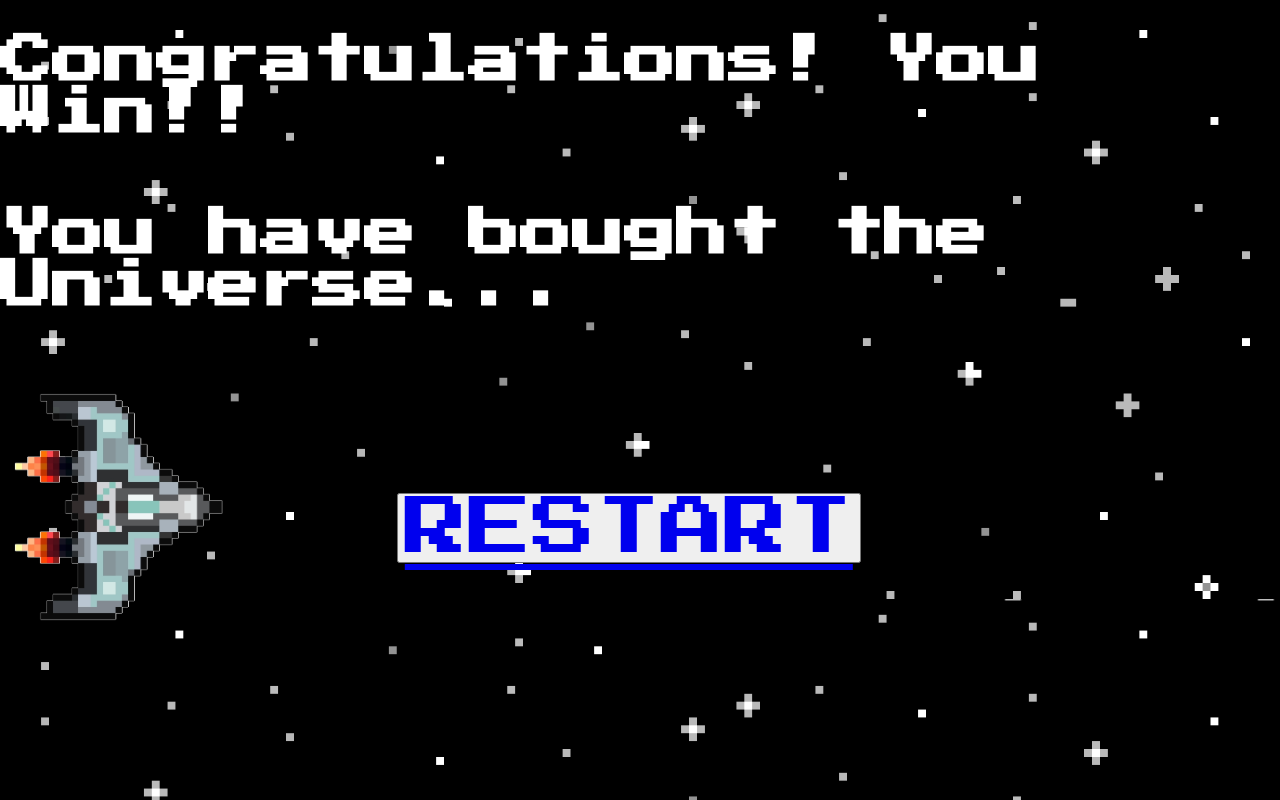
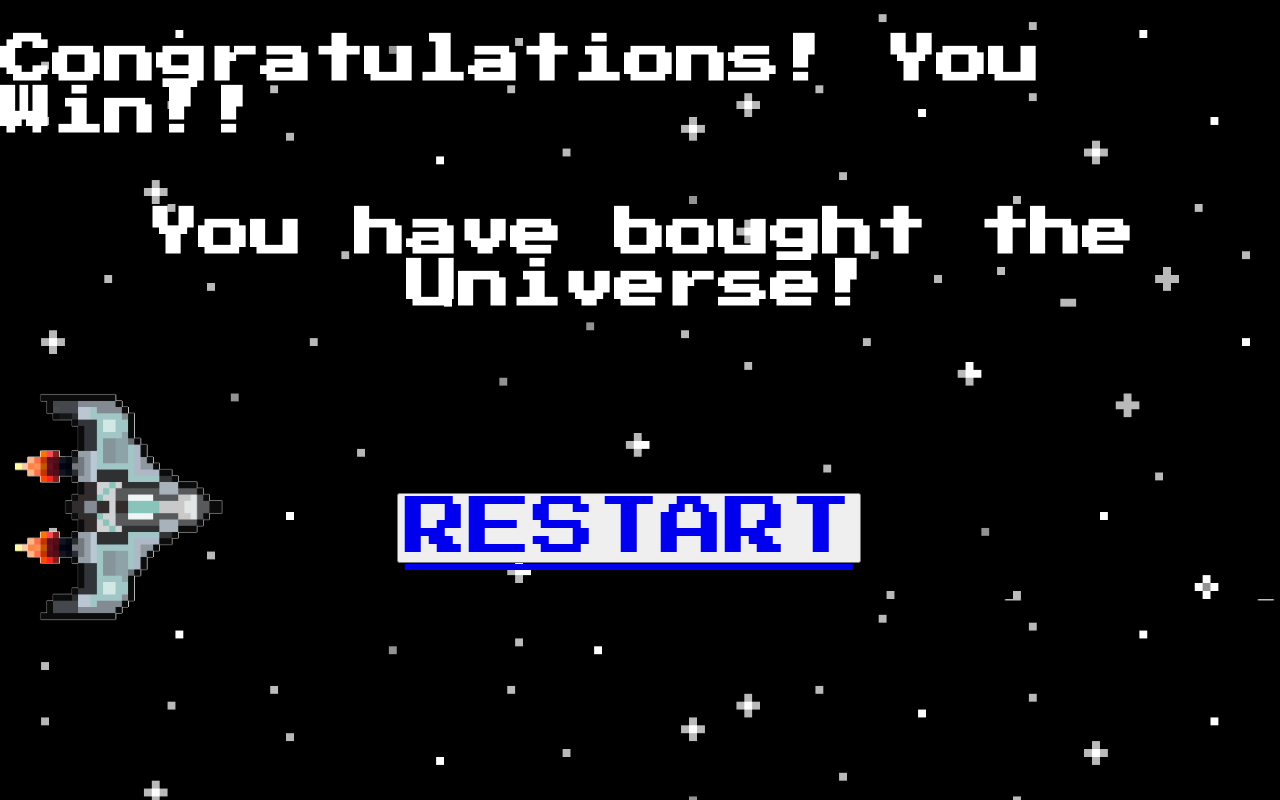
Before and after one commit to unahb/CS-2340-Team-4, a React app in the folder Space-Traders/react-frontend/: page /EndGame in a window 1280 px wide. Built offline with nearby package versions, Linux system fonts and the light colour scheme; no server answers.

Commit message:
Centered EndGame Screen

```diff
--- a/Space-Traders/react-frontend/src/EndGame.css
+++ b/Space-Traders/react-frontend/src/EndGame.css
@@ -15,3 +15,10 @@
     flex-direction: column;
     align-items: center;
 }
+
+#endDescription {
+    text-align: center;
+    display: inline-block;
+    position: relative;
+    width: 100%;
+}
--- a/Space-Traders/react-frontend/src/EndGame.js
+++ b/Space-Traders/react-frontend/src/EndGame.js
@@ -44,7 +44,7 @@ class EndGame extends React.Component {
         <div id="stars">
           <header id="Welcome-header">
             <h1>Game Over</h1>
-            <h1>Ship health has reached 0...</h1>
+            <h1 id="endDescription">Ship health has reached 0...</h1>
           </header>
           <div>
             <img src={spaceship} id="spaceship" align="left"/>
@@ -66,7 +66,7 @@ class EndGame extends React.Component {
         <div id="stars">
           <header id="Welcome-header">
             <h1>Congratulations! You Win!!</h1>
-            <h1>You have bought the Universe...</h1>
+            <h1 id="endDescription">You have bought the Universe!</h1>
           </header>
           <div>
             <img src={spaceship} id="spaceship" align="left"/>
```
Also changed, not shown: 1 other file (tests, documents, lock files or other folders).
